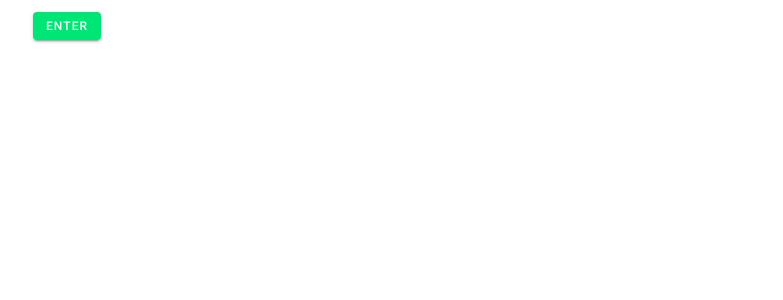
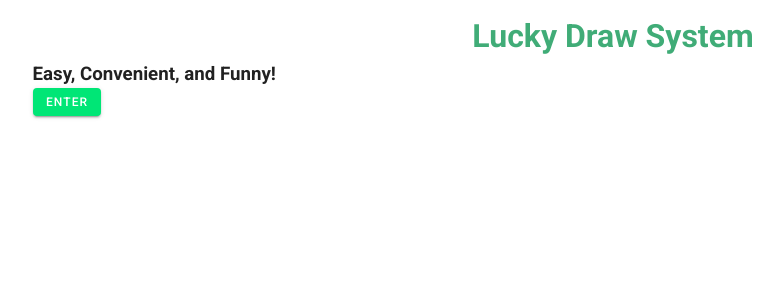
Before and after one commit to HsinShan/crud-table, a Vue app: page /lottery#/home in a window 1280 px wide. Shown: the top 300 px of the page, without its empty margins (27-810 px from the left). Built offline with nearby package versions, Linux system fonts and the light colour scheme; what vue-bus would draw is missing.

Commit message:
change text

```diff
--- a/src/components/crudTable.vue
+++ b/src/components/crudTable.vue
@@ -1,7 +1,8 @@
 <template>
   <v-container>
-    <h1 class="header">CRUD Table</h1>
-    <v-btn small color="info" class="green accent-3 addBtn" @click="addItem()">+ Add Item</v-btn>
+    <h1 class="header">List of Participants</h1>
+    <p>Number of Participants: {{ this.items.length }}</p>
+    <v-btn small color="info" class="green accent-3 addBtn" @click="addItem()">+ Add Participant</v-btn>
     <v-data-table :headers="headers" :items="items" :items-per-page="5" class="elevation-1">
       <template v-slot:item.edit="{ item }">
         <img src="../assets/edit.svg" class="imgBtn" width="30px" height="30px" @click="editItem(item)">
@@ -37,7 +38,7 @@
     </v-dialog>
     <v-dialog v-model="isDelete" max-width="400">
       <v-card>
-        <v-card-title class="headline">Are you sure to delete this item?</v-card-title>
+        <v-card-title class="headline">Are you sure to delete this participant?</v-card-title>
         <v-card-actions>
           <v-btn color="blue darken-1" text @click="onDelete()">Yes</v-btn>
           <v-btn color="red darken-1" text @click="isDelete = false">No</v-btn>
@@ -131,9 +132,9 @@ export default {
   computed: {
     getTitle() {
       if (this.isAdd) {
-        return "Add New Item";
+        return "Add Participant";
       }
-      return "Editting";
+      return "Edit Participant's Information";
     },
     getErrorMsg() {
       if (this.isDuplicate) {
--- a/src/components/home.vue
+++ b/src/components/home.vue
@@ -1,5 +1,7 @@
 <template>
   <v-container>
+    <h1 class="header">Lucky Draw System</h1>
+    <h3>Easy, Convenient, and Funny!</h3>
     <v-btn small color="info" class="green accent-3 addBtn" @click="goNext()">Enter</v-btn>
   </v-container>
 </template>
@@ -18,5 +20,9 @@ export default {
 };
 </script>
 <style lang="scss" scoped>
-
+.header {
+  color: rgba(64, 172, 119, 1);
+  width: 100%;
+  text-align: center;
+}
 </style>
```
